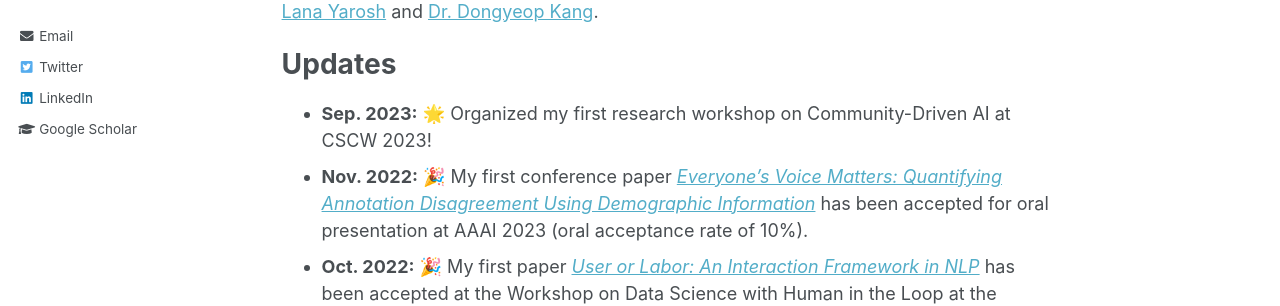
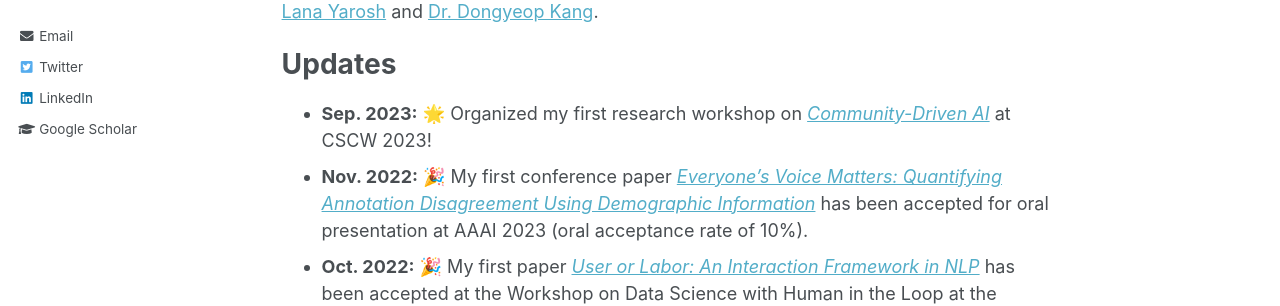
Before and after one commit to RuyuanWan/ruyuanwan.github.io, a Jekyll site: the page built from _pages/about.md, in a window 1280 px wide and 900 px high, scrolled down 589 px. Shown: the part 269-575 px from the top of the window. Built offline with Jekyll 4.4.1, drawn with Linux system fonts in a browser that asks for light colours; part of the change alters nothing that is shown.

```diff
--- a/_pages/about.md
+++ b/_pages/about.md
@@ -27,7 +27,7 @@ Before my Ph.D., I obtained my Bachelor in [Statistics](https://cla.umn.edu/stat
 
 Updates
 ======
-* **Sep. 2023:** 🌟 Organized my first research workshop on Community-Driven AI at CSCW 2023!
+* **Sep. 2023:** 🌟 Organized my first research workshop on [*Community-Driven AI*](https://sites.google.com/nd.edu/community-ai-cscw-2023/home?authuser=0) at CSCW 2023!
 * **Nov. 2022:** 🎉 My first conference paper [*Everyone's Voice Matters: Quantifying Annotation Disagreement Using Demographic Information*](https://arxiv.org/pdf/2301.05036v1.pdf) has been accepted for oral presentation at AAAI 2023 (oral acceptance rate of 10%). <br/>
 * **Oct. 2022:** 🎉 My first paper [*User or Labor: An Interaction Framework in NLP*](https://arxiv.org/abs/2211.01553) has been accepted at the Workshop on Data Science with Human in the Loop at the EMNLP 2022!<br/>
 * **Oct. 2020:** 🥇 My first research poster [*How much is a like worth? Engagement and Retention in an Online Health Community*](https://dl.acm.org/doi/abs/10.1145/3406865.3418320) was awarded a recognition for Outstanding Poster at the CSCW 2020!  <br/>
```
